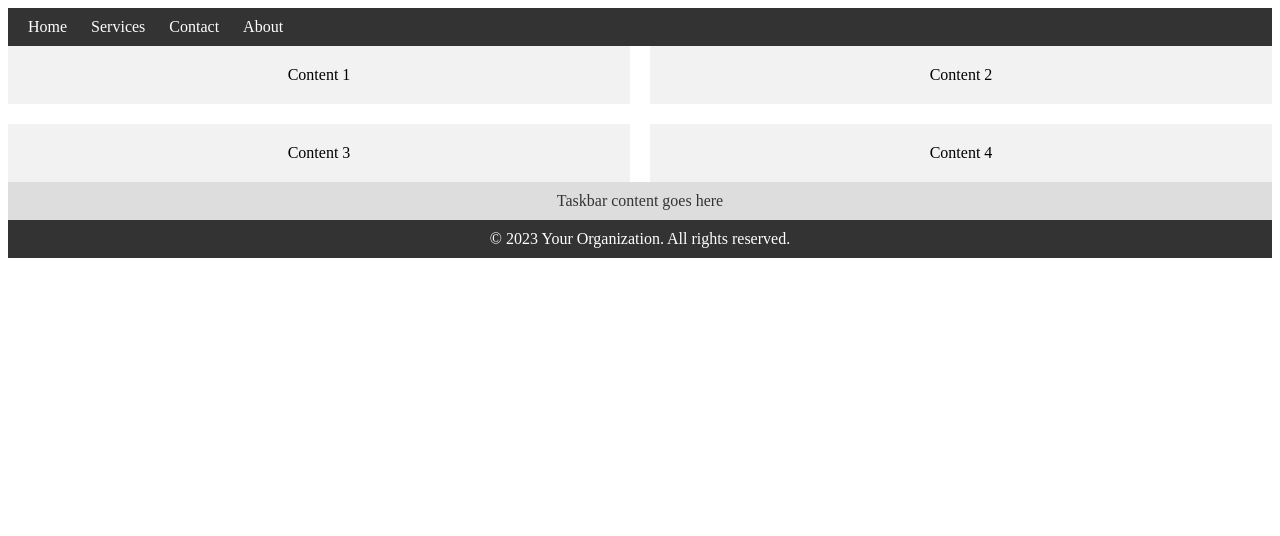
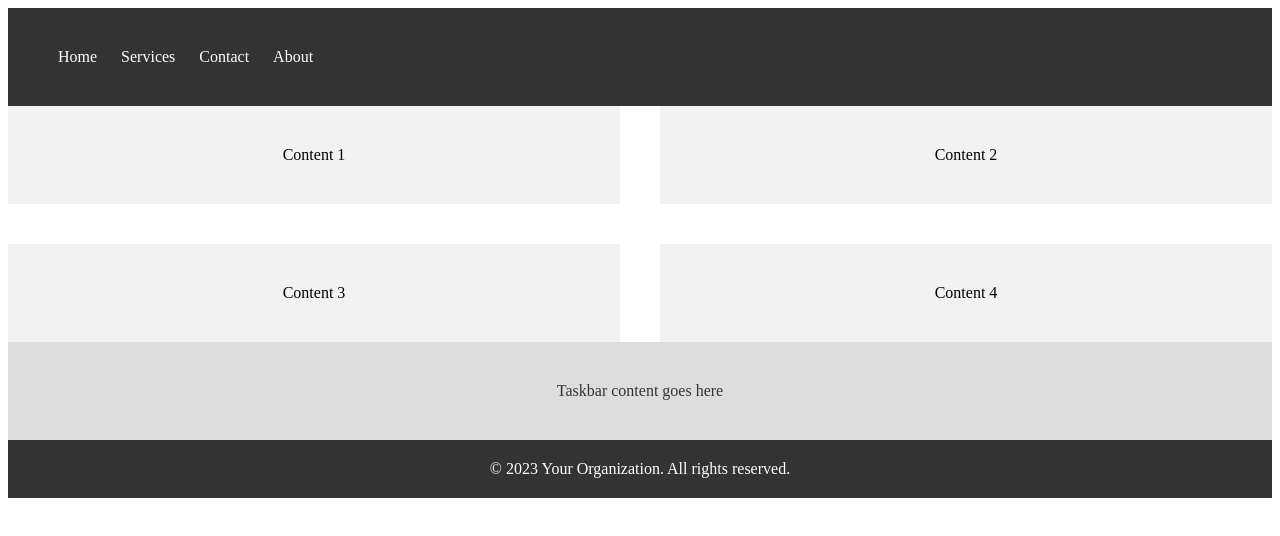
Before and after one commit to wamosa/layout-s-, a plain HTML site: page index.html in a window 1280 px wide. Drawn offline with Linux system fonts and the light colour scheme.

Commit message:
Update index.html

```diff
--- a/index.html
+++ b/index.html
@@ -8,17 +8,17 @@
       display: grid;
       grid-template-columns: repeat(2, 1fr);
       grid-template-rows: repeat(2, 1fr);
-      gap: 20px;
+      gap: 40px;
     }
     .box {
       background-color: #f2f2f2;
-      padding: 20px;
+      padding: 40px;
       text-align: center;
     }
     .navbar {
       background-color: #333;
       color: #fff;
-      padding: 10px;
+      padding: 40px;
     }
     .navbar ul {
       list-style-type: none;
@@ -37,13 +37,13 @@
     .taskbar {
       background-color: #ddd;
       color: #333;
-      padding: 10px;
+      padding: 40px;
       text-align: center;
     }
     .footer {
       background-color: #333;
       color: #fff;
-      padding: 10px;
+      padding: 20px;
       text-align: center;
     }
   </style>
```
